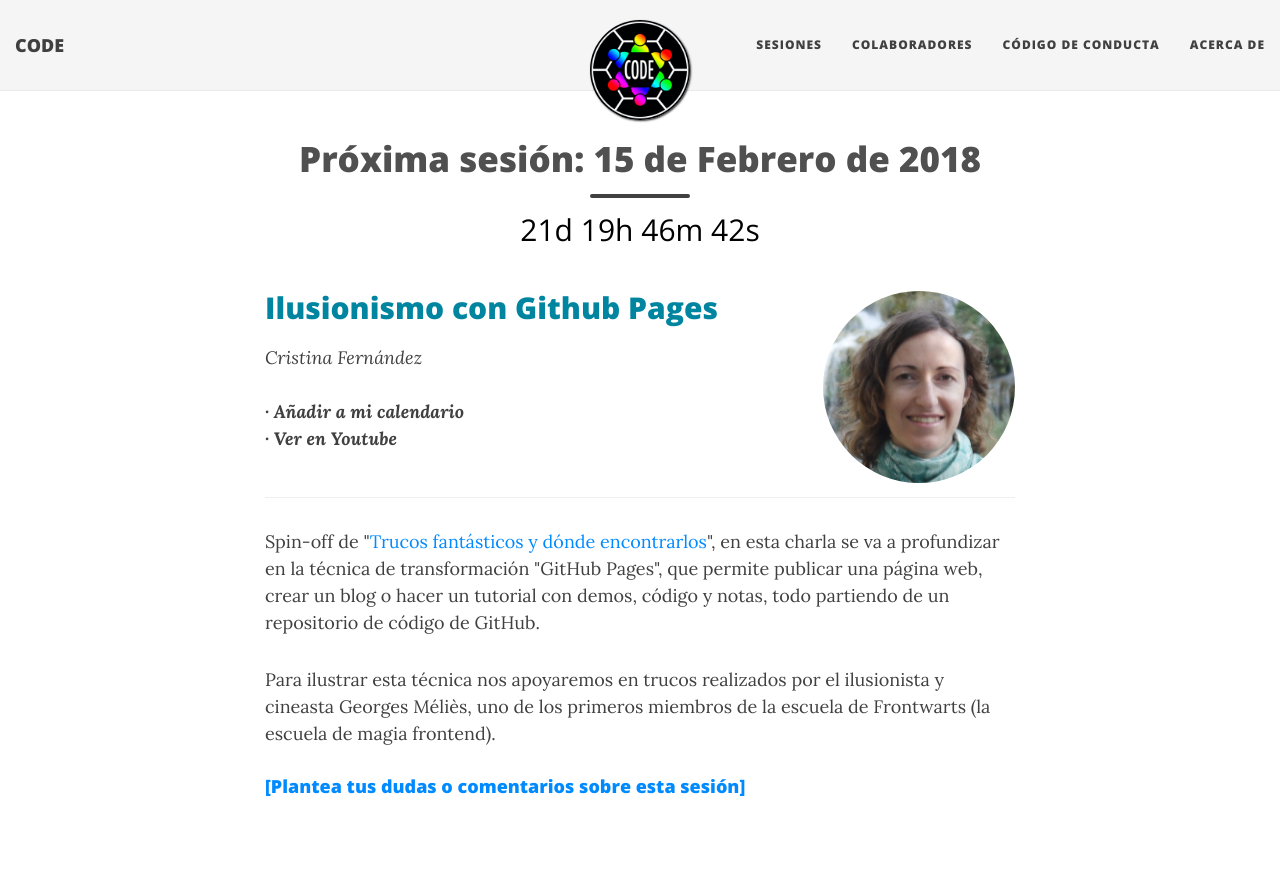
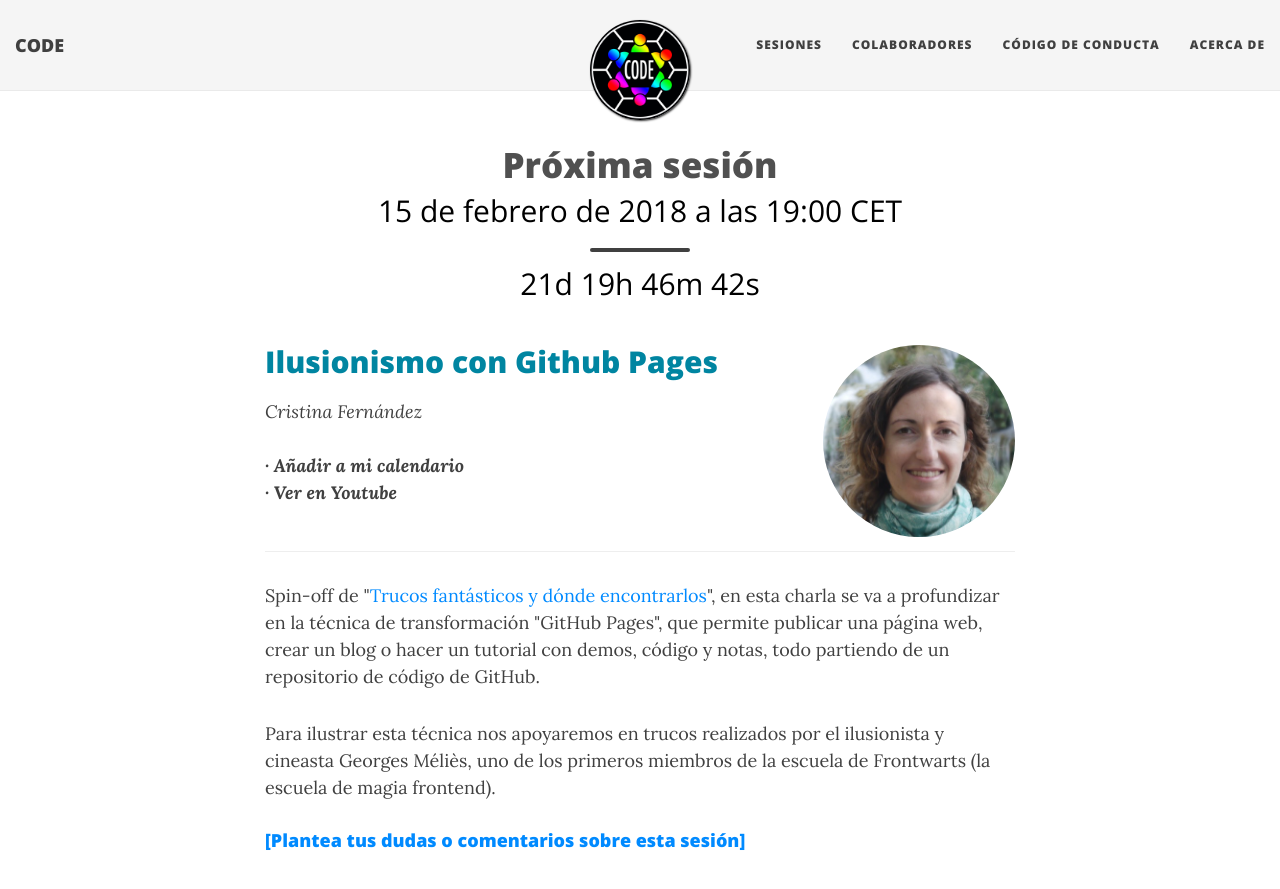
Before and after one commit to comunidadcode/comunidadcode.github.io, a Jekyll site: the page built from proxima-sesion-2.html, in a window 1280 px wide and 900 px high. Shown: the top 889 px of the window. Built offline with Jekyll 4.4.1, drawn with Linux system fonts in a browser that asks for light colours; nearby versions of some CDN libraries.

Commit message:
Enlaces a youtube y calendar correctos.

```diff
--- a/proxima-sesion-2.html
+++ b/proxima-sesion-2.html
@@ -7,7 +7,8 @@
 ---
 
 <div class="page-heading">
-    <h1 class="text-next-session-header">Próxima sesión: 15 de Febrero de 2018</h1>
+    <div class="text-next-session-header">Próxima sesión</div>
+    <div class="text-next-session-subheader">15 de febrero de 2018 a las 19:00 CET</div>
     <hr class="small">
     <h2 class="text-countdown"><div id='countdown'></div></h2>
 </div>
@@ -50,15 +51,15 @@
     <h2 class="text-next-session-title">Ilusionismo con Github Pages</h2>
     <h3></h3>
     <p class="post-meta"><a href="../colaboradores/cristina-fernandez">Cristina Fernández</a><br><br>
-        <a href="https://calendar.google.com/event?action=TEMPLATE&tmeid=N3VjNHZ1cWNyNWZwbGI3aGxxYTdiNDAxcHQgY29tdW5pZGFkY29kZUBt&tmsrc=comunidadcode%40gmail.com" target="_blank" class="post-read-more">· Añadir a mi calendario</a><br>
-        <a href="https://www.youtube.com/watch?v=hbggtXmQcf8" target="_blank" class="post-read-more">· Ver en Youtube</a>
+        <a href="https://calendar.google.com/event?action=TEMPLATE&tmeid=MW9wNnI1M2hqbG1oaXJpOG5jNWQwY2N1bGEgY29tdW5pZGFkY29kZUBt&tmsrc=comunidadcode%40gmail.com" target="_blank" class="post-read-more">· Añadir a mi calendario</a><br>
+        <a href="https://www.youtube.com/watch?v=VBKQIiTl8Bc" target="_blank" class="post-read-more">· Ver en Youtube</a>
     </p>
 </article>
 
-<p>Spin-off de "<a href="https://www.youtube.com/watch?v=J-cZU3Oramg" target="_blank">Trucos fantásticos y dónde encontrarlos</a>", en esta charla se va a profundizar en la técnica de transformación "GitHub Pages", que permite publicar una página web, crear un blog o hacer un tutorial con demos, código y notas, todo partiendo de un repositorio de código de GitHub.</p>
+<p>Spin-off de "<a href="https://www.youtube.com/watch?v=VBKQIiTl8Bc" target="_blank">Trucos fantásticos y dónde encontrarlos</a>", en esta charla se va a profundizar en la técnica de transformación "GitHub Pages", que permite publicar una página web, crear un blog o hacer un tutorial con demos, código y notas, todo partiendo de un repositorio de código de GitHub.</p>
 
 <p>Para ilustrar esta técnica nos apoyaremos en trucos realizados por el ilusionista y cineasta Georges Méliès, uno de los primeros miembros de la escuela de Frontwarts (la escuela de magia frontend).</p>
 
 <h4><a href="https://masde140.com/t/meetup-virtual/279" target ="_blank" class="post-read-more">[Plantea tus dudas o comentarios sobre esta sesión]</a></h4><br>
 <p><br/></p>
-<iframe class="youtube" width="560" height="315" src="https://www.youtube.com/embed/hbggtXmQcf8" frameborder="0" allowfullscreen=""></iframe>
+<iframe class="youtube" width="560" height="315" src="https://www.youtube.com/watch?v=VBKQIiTl8Bc" frameborder="0" allowfullscreen=""></iframe>
```
